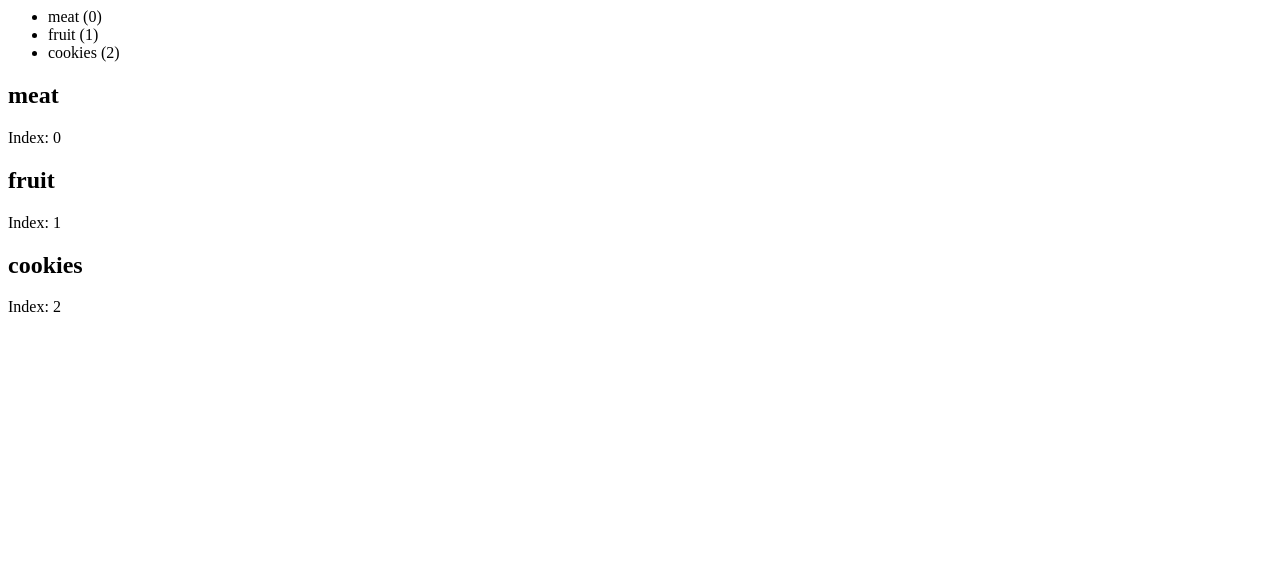
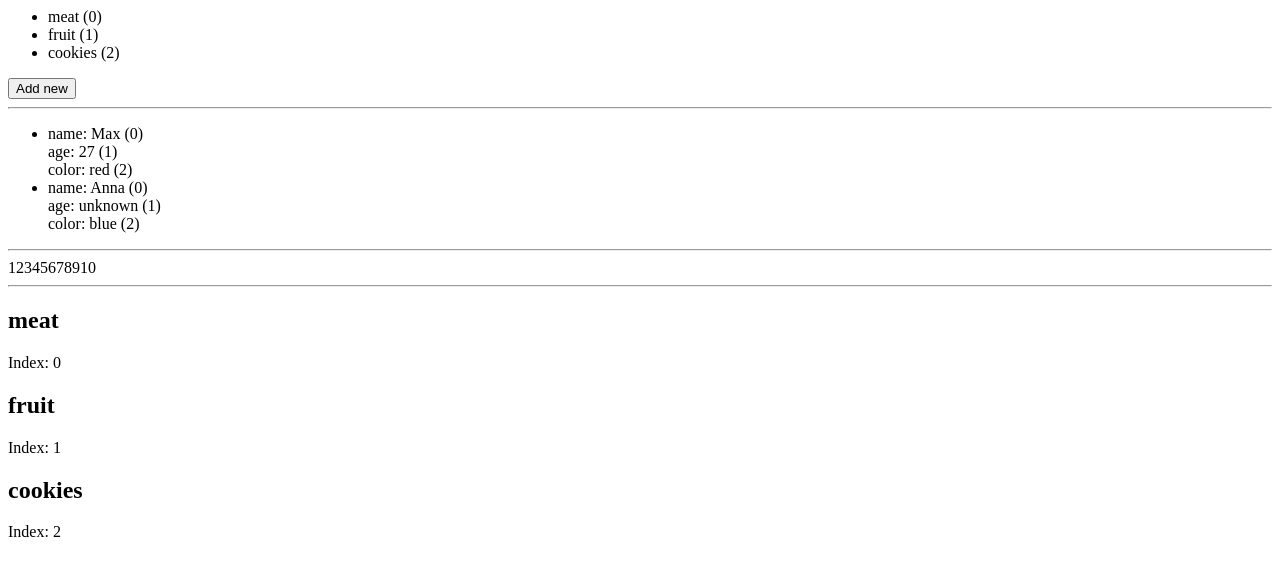
Before and after one commit to pikl-cz/vuejs, a plain HTML site: page tuts/40/index.htm in a window 1280 px wide. Drawn offline with nearby package versions, Linux system fonts and the light colour scheme.

Commit message:
45 - finished

```diff
--- a/tuts/40/index.htm
+++ b/tuts/40/index.htm
@@ -4,13 +4,28 @@
 	<body>
 		<div id="app">
 			<ul>
-				<li v-for="(ingredient, i) in ingredients">{{ ingredient }}
+				<!-- Without key it can cause problems (ordering etc.) !!! -->
+				<li v-for="(ingredient, i) in ingredients" :key="ingredients">{{ ingredient }}
 					({{ i }})</li>
 			</ul>
-			<template v-for="(ingredient, i) in ingredients">
+			<button @click="ingredients.push('spices')">Add new</button>
+			<hr>
+			<ul>
+				<li v-for="person in persons">
+					<div v-for="(value, key, index) in person">
+						{{ key }}:
+						{{ value }}
+						({{ index }})
+					</div>
+				</li>
+			</ul>
+			<hr>
+			<span v-for="n in 10">{{ n }}</span>
+			<hr>
+			<template v-for="(ingredient, index) in ingredients">
 				<h2>{{ ingredient }}</h2>
 				<p>Index:
-					{{ i }}</p>
+					{{ index }}</p>
 			</template>
 		</div>
 
```
